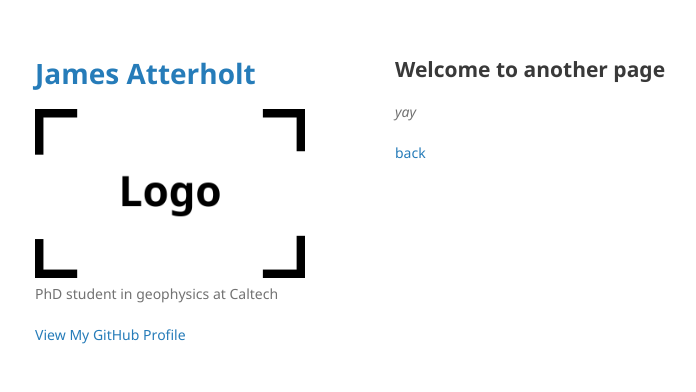
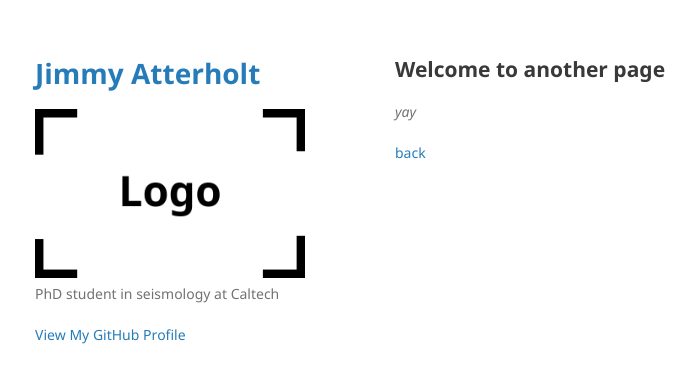
Before and after one commit to atterholt/atterholt.github.io, a Jekyll site: the page built from another-page.md, in a window 1280 px wide. Shown: the top 392 px of the page, without its empty margins (175-871 px from the left). Built offline with Jekyll 4.4.1, drawn with Linux system fonts in a browser that asks for light colours; our own code applies the rules of GitHub Pages for plain Markdown files.

Commit message:
Update _config.yml

```diff
--- a/_config.yml
+++ b/_config.yml
@@ -1,6 +1,6 @@
-title: James Atterholt
+title: Jimmy Atterholt
 logo: /assets/img/logo.png
-description: PhD student in geophysics at Caltech
+description: PhD student in seismology at Caltech
 show_downloads: false
 google_analytics:
 theme: jekyll-theme-minimal
```
